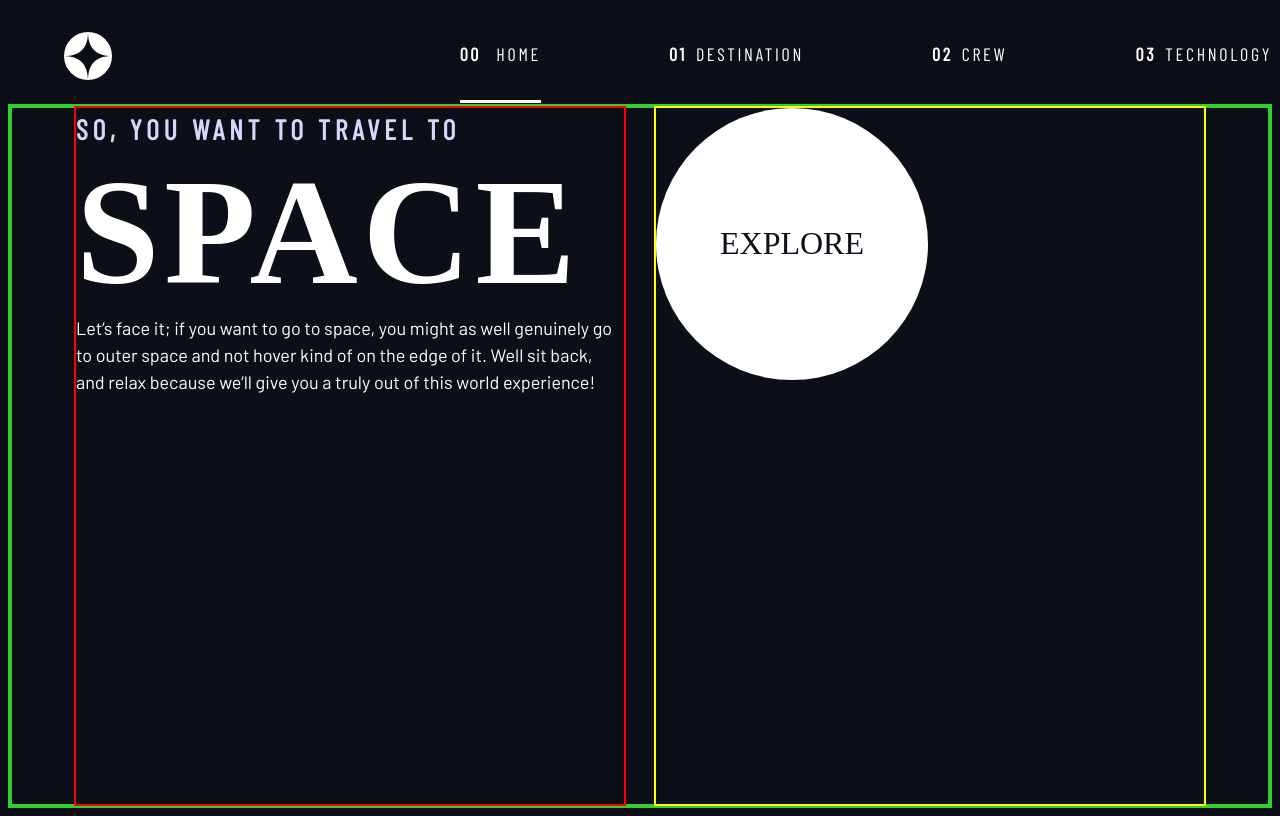
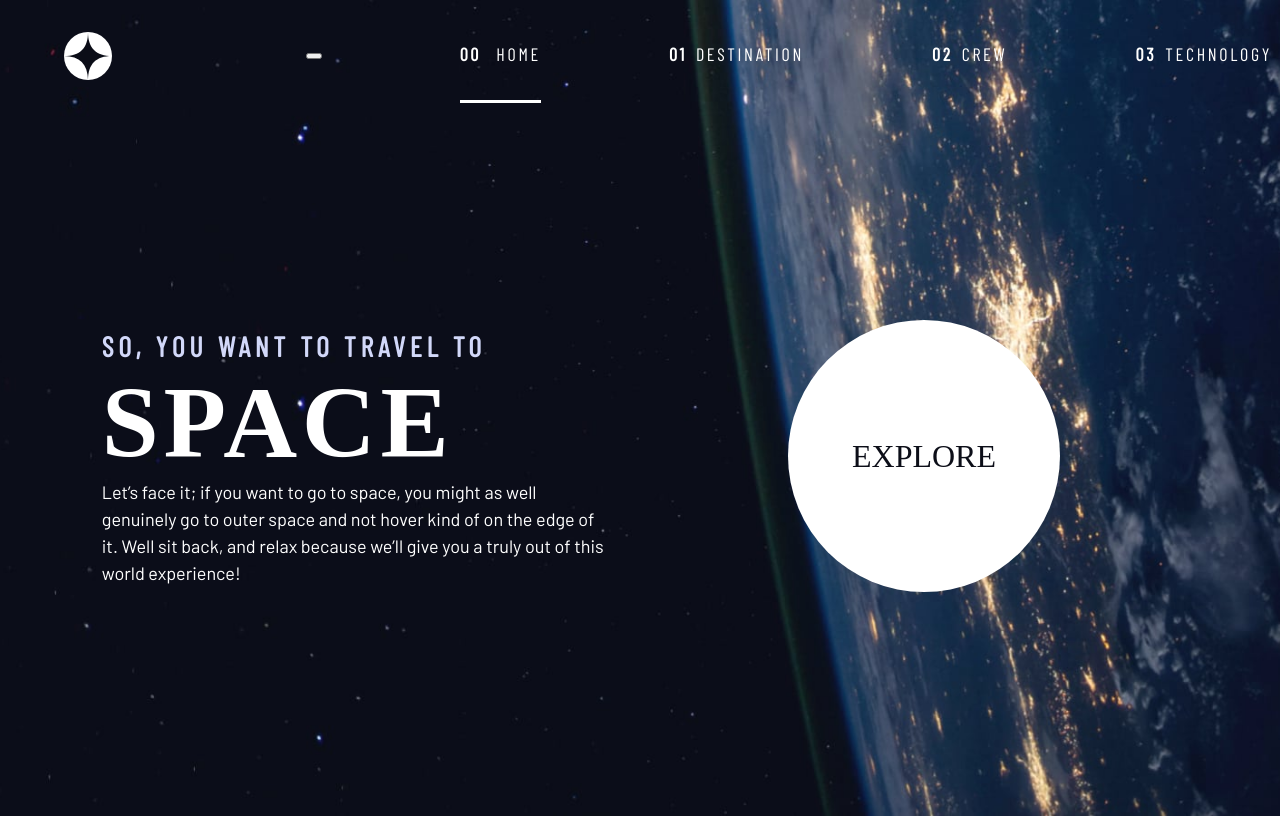
Before and after one commit to Jedani/space-tourism, a plain HTML site: page starter-code/index.html in a window 1280 px wide. Drawn offline with nearby package versions, Linux system fonts and the light colour scheme; a web font is replaced by a local one.

Commit message:
start navigation

```diff
--- a/starter-code/index.html
+++ b/starter-code/index.html
@@ -38,6 +38,7 @@
 			<div>
 				<img src="./assets/shared/logo.svg" alt="logo svg" class="logo" />
 			</div>
+			<button><span class="sr-only">Menu</span></button>
 			<nav>
 				<ul class="primarynavigation underline-indicators flex">
 					<li class="active">
@@ -76,7 +77,7 @@
 			<div>
 				<h1 class="text-accent fs-500 ff-sans-cond uppercase letter-spacing-1">
 					So, you want to travel to
-					<span class="fs-900 ff-serif text-white">Space</span>
+					<span class="d-block fs-900 ff-serif text-white">Space</span>
 				</h1>
 				<p>
 					Let’s face it; if you want to go to space, you might as well genuinely
@@ -86,9 +87,7 @@
 				</p>
 			</div>
 			<div>
-				<a
-					href="#"
-					class="largebutton uppercase ff-serif fs-600 text-dark bg-white"
+				<a href="#" class="largebutton uppercase ff-serif text-dark bg-white"
 					>Explore</a
 				>
 			</div>
--- a/starter-code/index.js
+++ b/starter-code/index.js
@@ -1,20 +1,20 @@
-const data = async function () {
-	const response = await fetch("data.json");
+// const data = async function () {
+// 	const response = await fetch("data.json");
 
-	if (response.status !== 200) {
-		throw new Error("can't fetch data from resource");
-	}
+// 	if (response.status !== 200) {
+// 		throw new Error("can't fetch data from resource");
+// 	}
 
-	const data = await response.json();
+// 	const data = await response.json();
 
-	return data;
-};
+// 	return data;
+// };
 
-data()
-	.then((data) => strip(data))
-	.catch((err) => err.message);
+// data()
+// 	.then((data) => strip(data))
+// 	.catch((err) => err.message);
 
-function strip(data) {
-	const pages = data.destinations;
-	console.log(pages);
-}
+// function strip(data) {
+// 	const pages = data.destinations;
+// 	console.log(pages);
+// }
--- a/starter-code/index.scss
+++ b/starter-code/index.scss
@@ -13,7 +13,7 @@
 /*--------------------------------------------------------------------------------------------------*/
 
 /*--font sizes---*/
-$fs-900: clamp(5rem, 8vw + 1rem, 9.375rem);
+$fs-900: clamp(5rem, 8vw, 9.375rem);
 $fs-800: 6.25rem;
 $fs-700: 3.5rem;
 $fs-600: 2rem;
@@ -135,18 +135,28 @@ select {
 	gap: var(--gap, 1rem);
 }
 
+.d-block {
+	display: block;
+}
+
 .container {
 	padding-inline: 2em;
 	margin-inline: auto;
 	max-width: 80rem;
 }
 .grid-container {
-	border: 4px solid limegreen;
 	display: grid;
+	text-align: center;
+	place-items: center;
+	padding-inline: 1rem;
+}
+.grid-container * {
+	max-width: 50ch;
 }
 
 @media (min-width: 45em) {
 	.grid-container {
+		text-align: left;
 		column-gap: var(--col-gap, 2rem);
 		grid-template-columns: minmax(2rem, 1fr) repeat(2, minmax(0, 40rem)) minmax(
 				2rem,
@@ -156,11 +166,13 @@ select {
 
 	.grid-container > *:first-child {
 		grid-column: 2;
-		outline: 2px solid red;
 	}
 	.grid-container > *:last-child {
 		grid-column: 3;
-		outline: 2px solid yellow;
+	}
+	.grid-container--home {
+		padding-bottom: 5rem;
+		align-items: end;
 	}
 }
 
@@ -281,6 +293,7 @@ select {
 .largebutton {
 	position: relative;
 	display: inline-grid;
+	font-size: 2rem;
 	padding: 2em;
 	border-radius: 50%;
 	aspect-ratio: 1;
@@ -363,3 +376,28 @@ select {
 .dot-indicators > [aria-selected="true"] {
 	background-color: hslac($clr-white, 1);
 }
+
+/*----------------------------------------------------------------*/
+/*------------PAGES-----------------------------------------------*/
+/*----------------------------------------------------------------*/
+body {
+	background-size: cover;
+	background-position: bottom center;
+}
+
+.home {
+	background-image: url("../starter-code/assets/home/background-home-mobile.jpg");
+}
+
+@media (min-width: 35rem) {
+	.home {
+		background-position: center center;
+		background-image: url("../starter-code/assets/home/background-home-tablet.jpg");
+	}
+}
+
+@media (min-width: 45rem) {
+	.home {
+		background-image: url("../starter-code/assets/home/background-home-desktop.jpg");
+	}
+}
```
Also changed, not shown: styles/index.css, 1 other file.
